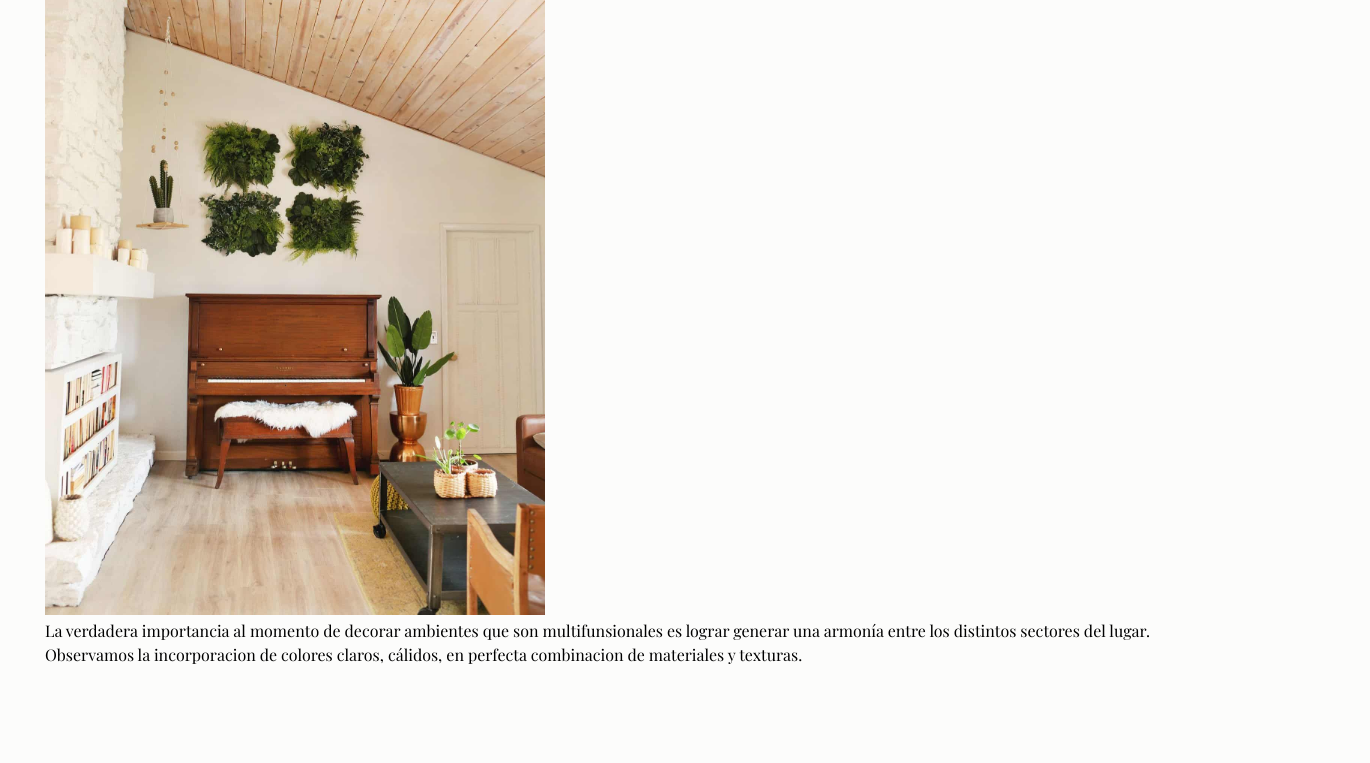
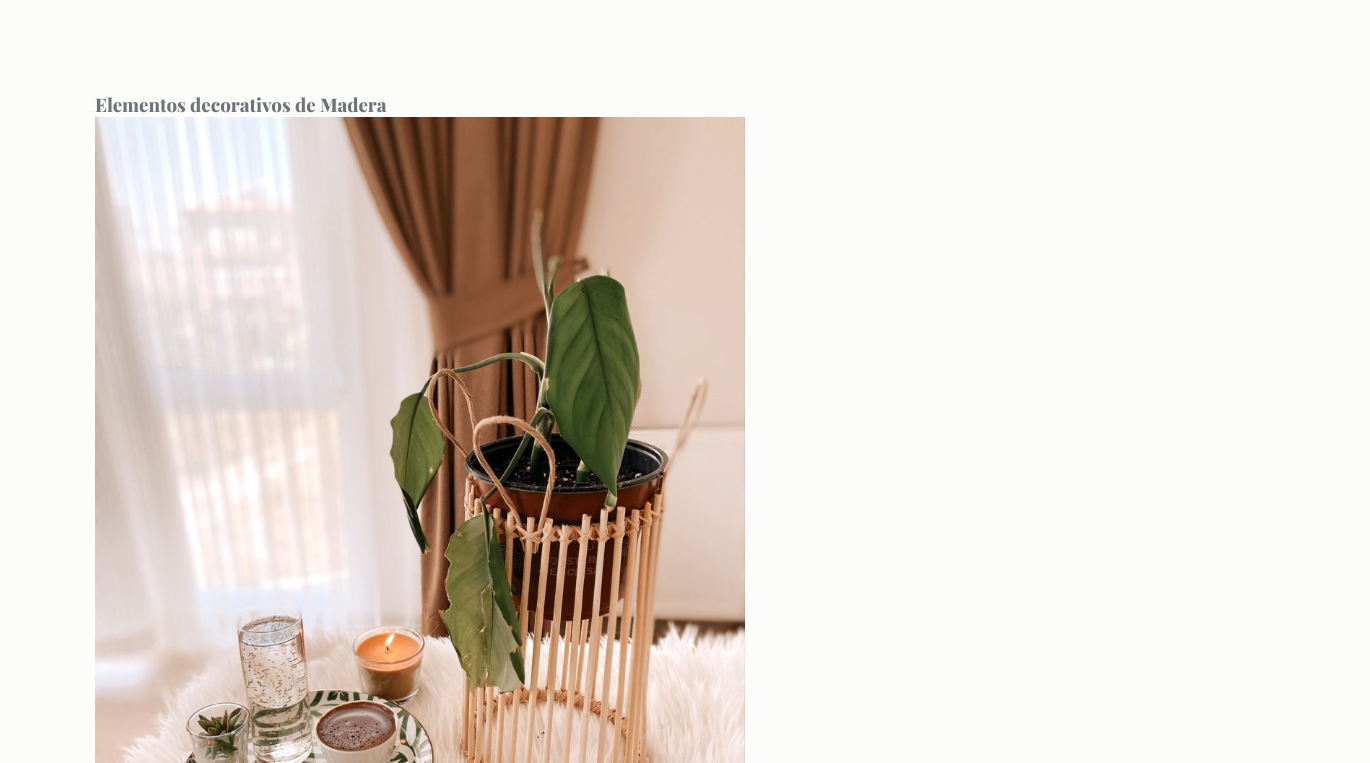
Before and after one commit to AnushBarhich/INAdesign-AndinoBarhichAnush, a plain HTML site: page pages/deco-blog.html in a window 1280 px wide. Shown: the part 2397-3160 px from the top of the page, 1370 px wide, since content can reach past the window. Drawn offline with Linux system fonts and the light colour scheme; a web font is replaced by a local one.

Commit message:
modDecoBlog

```diff
--- a/pages/deco-blog.html
+++ b/pages/deco-blog.html
@@ -64,29 +64,28 @@
             </div>
         </section>
 
-        <section class="deco-blog-interiorismo">
-            <article class="proyecto-1">
+        <div class="deco-blog-interiorismo">
+            <article class="deco-blog__proyecto-1">
                 <h3 class="proyecto-1__titulo-imagen">Incorporando materiales de la naturaleza</h3>
                 <img class="proyecto-1__imagen" src="../assets/images/deco-blog-tips-2.jpg" alt="Tronco de madera reutilizado como mesa de arrime"/>
                 <p>Pequeños detalles naturales pueden resultar el centro de atención de lugar. Vemos una amplia mesa ubicada como punto conector entre la cocina y el living.
                 </p>
             </article>
 
-            <article class="proyecto-2">
+            <article class="deco-blog__proyecto-2">
                 <h3 class="proyecto-2__titulo-imagen">Hall de entrada funcional</h3>
                 <img class="proyecto-2__imagen" src="../assets/images/deco-blog-tips-3.jpg" alt="Soporte para tablas de surf"/>
                 <p>La verdadera importancia al momento de decorar ambientes que son multifunsionales es lograr generar una armonía entre los distintos sectores del lugar. Observamos la incorporacion de colores claros, cálidos, en perfecta combinacion de materiales y texturas.
                 </p>
             </article>
 
-            <article class="proyecto-3">
+            <article class="deco-blog__proyecto-3">
                 <h3 class="proyecto-3__titulo-imagen">Elementos decorativos de Madera</h3>
-                <img class="proyecto-3__imagen" src="../assets/images/deco-blog-tips-1.jpg" alt=""/>
+                <img class="deco-blog__imagen3" src="../assets/images/deco-blog-tips-1.jpg" alt=""/>
                 <p> Las plantas suelen ser la opción mas elegida al momento de seleccionar detalles pequeños. Es importante mantener la regla de los 3 objetos.
                 </p>
             </article>
-
-        </section>
+        </div>
 
     </main>
 
--- a/style.css
+++ b/style.css
@@ -238,7 +238,6 @@ body{
     margin-bottom: 3%;
 }
 
-
 /* Estilo del FOOTER*/
 .foot{
     position: relative;
@@ -267,18 +266,61 @@ body{
     margin-left: 10px;
 }
 
+/* DECO BLOG - Interiorismo */
 
-/* DECO BLOG - Interiorismo */
 .deco-blog-interiorismo{
     display: grid;
-    grid-template-columns:repeat(1,1fr);
-    flex-direction: column;
+    grid-gap: 5px;
+    grid-template-columns: repeat(2,1fr);
+    /* grid-template-rows: repeat(3,200px); */
+    justify-items: auto;
     align-items: center;
-    justify-content: center;
-    align-content: center;
-    gap: 20px;
+
 }
 
+/* DECO BLOG - PROYECTOS */
+.deco-blog__proyecto-1{
+    margin: 60px;
+    justify-self: center;
+    align-self: center;
+    transition: transform 0.5s;
+}
+
+.deco-blog__proyecto-1:hover{
+    transform:translateX(15px);
+}
+
+.deco-blog__proyecto-2{
+    margin: 45px;
+    align-items: center;
+    transition: transform 0.5s;
+    justify-self: center;
+    align-self: center;
+}
+
+.deco-blog__proyecto-2:hover{
+    transform:translateX(-15px);
+}
+
+.deco-blog__proyecto-3{
+    margin: 45px;
+    align-items: center;
+    transition: transform 0.5s;
+    justify-self: stretch;
+    align-self: center;
+    padding-left: 50px;
+}
+
+.deco-blog__proyecto-3:hover{
+    transform:translateY(-25px);
+}
+
+.deco-blog__imagen3{
+    width: 650px;
+    height: auto;
+}
+
+/* Video del Deco Blog */
 .deco-blog__video{
     display: grid;
     justify-content: center;
```
